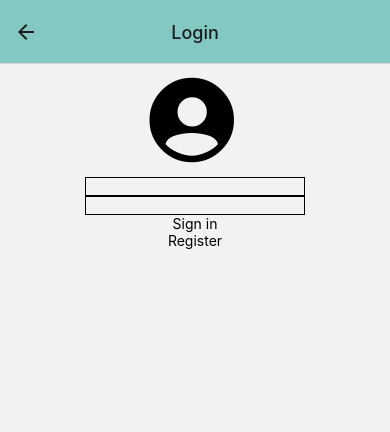
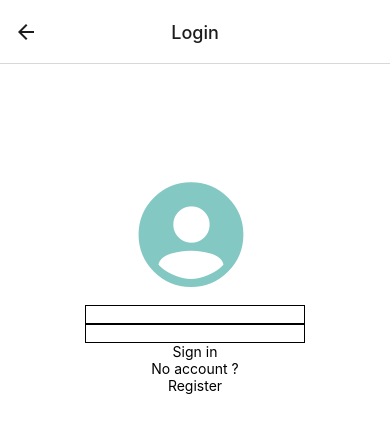
Before and after one commit to Isa1asN/harbinder-rnative, a React Native app: screen /login in a window 390 px wide. Shown: the top 432 px of the page. Built offline with nearby package versions, Linux system fonts and the light colour scheme.

Commit message:
made changes

```diff
--- a/App.js
+++ b/App.js
@@ -12,7 +12,7 @@ export default function App() {
     <NavigationContainer >
       <Stack.Navigator initialRouteName='welcome' >
         <Stack.Screen name='welcome' component={Welcome} options={{headerShown : false,}} />
-        <Stack.Screen name='login' component={Login} options={{title:'Login', headerTitleAlign:'center', headerStyle:{backgroundColor:'#84c8c3'}}} />
+        <Stack.Screen name='login' component={Login} options={{title:'Login', headerTitleAlign:'center', headerStyle:{borderBottomWidth:1, borderColor:'#84c8c3'}}} />
       </Stack.Navigator>
     </NavigationContainer>
   );
--- a/screens/Login.jsx
+++ b/screens/Login.jsx
@@ -5,10 +5,16 @@ import { Ionicons } from '@expo/vector-icons';
 const style = StyleSheet.create({
     container : {
         alignItems:'center',
-        justifyContent : 'space-between'
+        backgroundColor:'white',
+        flex:1,
+        justifyContent:'flex-start'
     },
     textinput : {
         borderWidth:1
+    },
+    icon :{
+        marginTop:100,
+
     }
 })
 
@@ -16,7 +22,7 @@ const style = StyleSheet.create({
 const Login = () => {
   return (
     <View style={style.container}>
-        <Ionicons name="person-circle-sharp" size={104} color="black" />
+        <Ionicons style={style.icon} name="person-circle-sharp" size={129} color="#84c8c3" />
         <View>
             <View>
                 <TextInput style={style.textinput}/>
@@ -30,6 +36,11 @@ const Login = () => {
                 Sign in
             </Text>
         </TouchableOpacity>
+            <View>
+                <Text>
+                    No account ?
+                </Text>
+            </View>
         <TouchableOpacity>
             <Text>
                 Register
```
